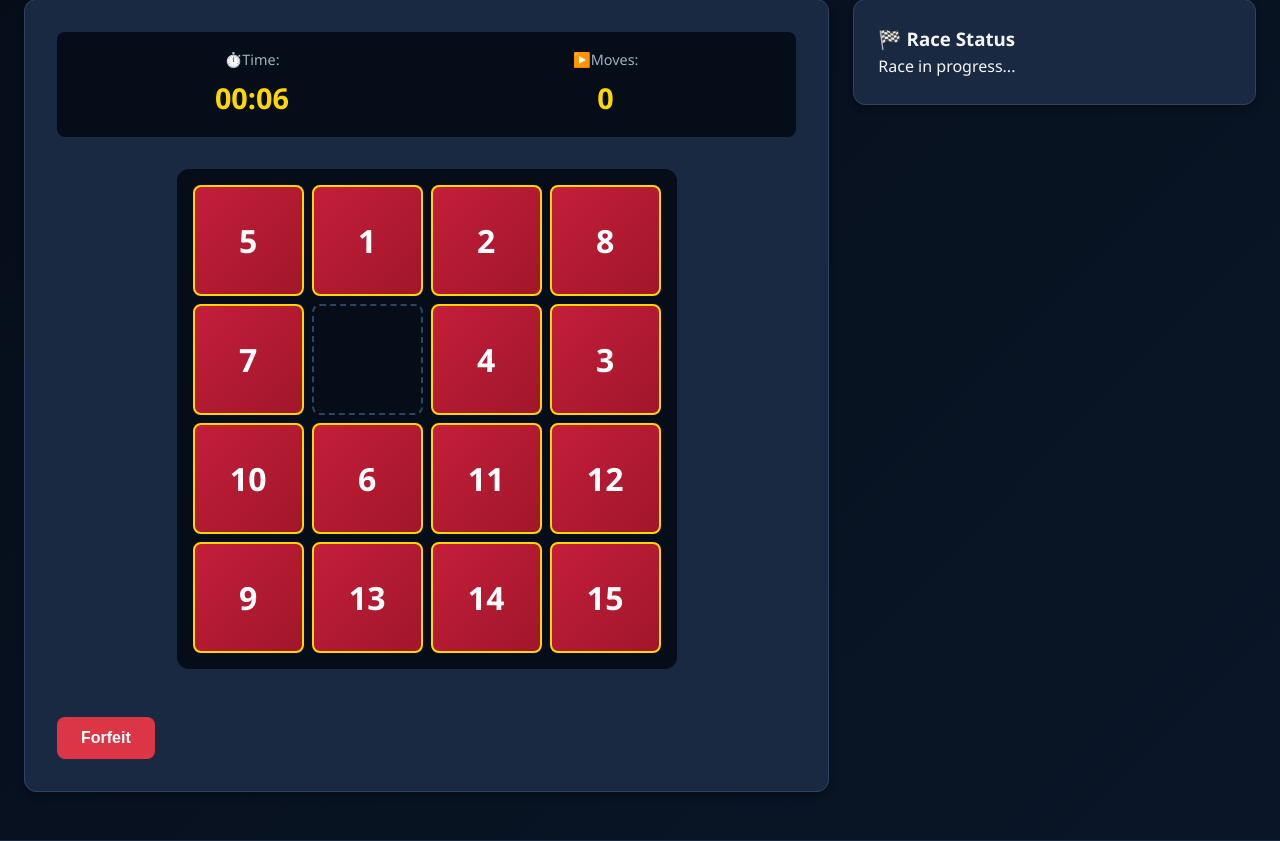
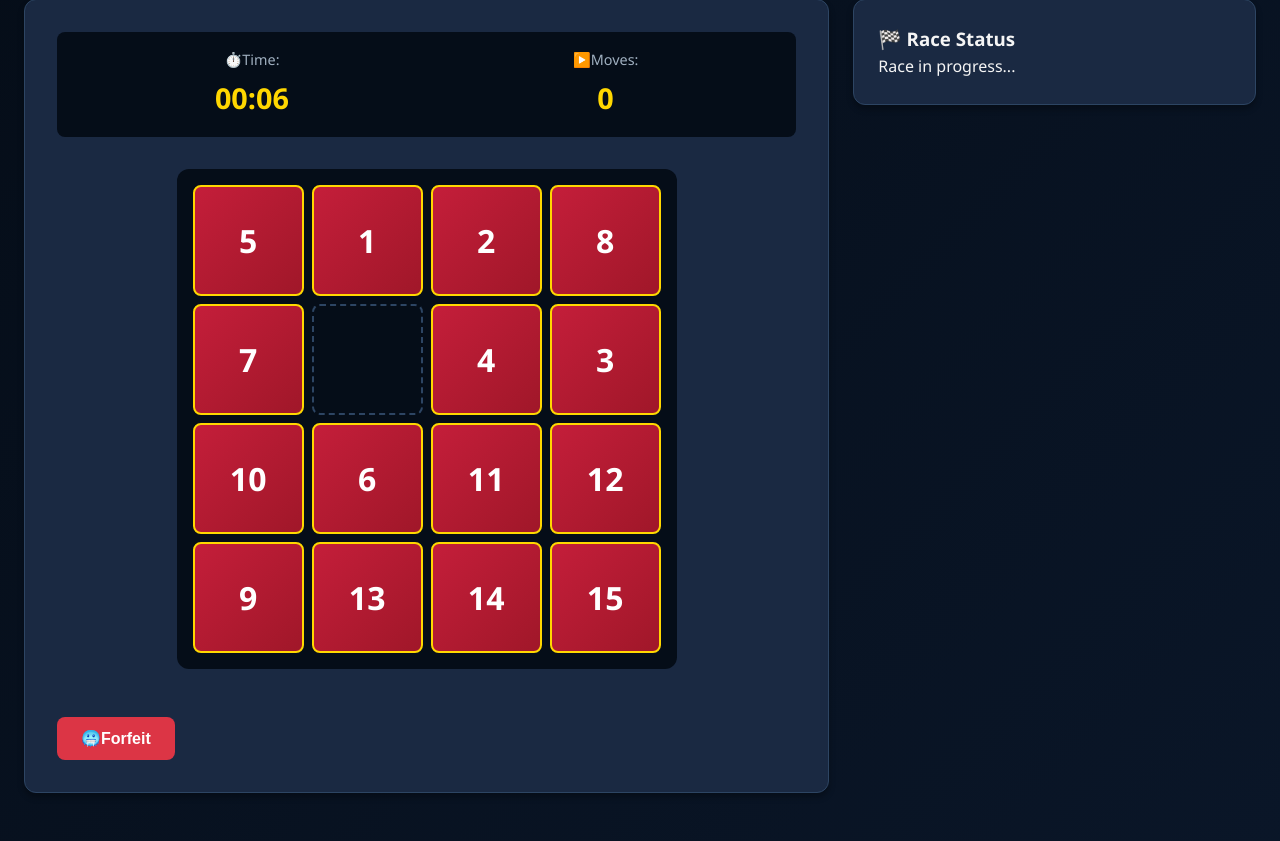
Before and after one commit to JulianBoolean03/FInal-Project, a PHP site: page /race.php in a window 1280 px wide. Shown: the part 105-946 px from the top of the page. Run offline with PHP 8.4, Linux system fonts and the light colour scheme; the visitor is signed in with stand-in values (Sample User, id 1).

Commit message:
update multiplayer ui again

```diff
--- a/race.php
+++ b/race.php
@@ -40,7 +40,7 @@ $opponentName = $_GET['opponent'] ?? 'Opponent';
                     </div>
                 </div>
                 <div id="puzzle-board" class="puzzle-board"></div>
-                <button id="forfeit-btn" class="btn btn-danger" style="margin-top: 1rem;">Forfeit</button>
+                <button id="forfeit-btn" class="btn btn-danger" style="margin-top: 1rem;">🥶Forfeit</button>
             </div>
         </div>
 
```
